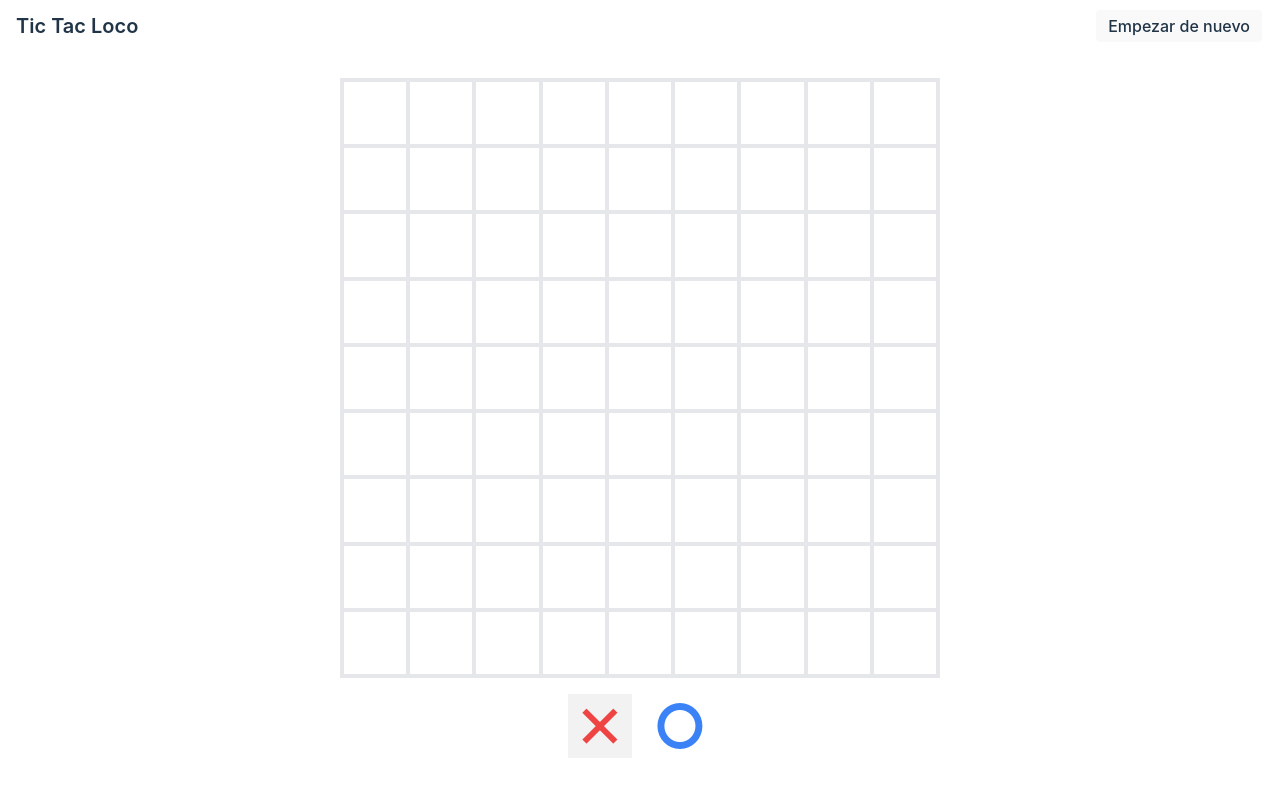
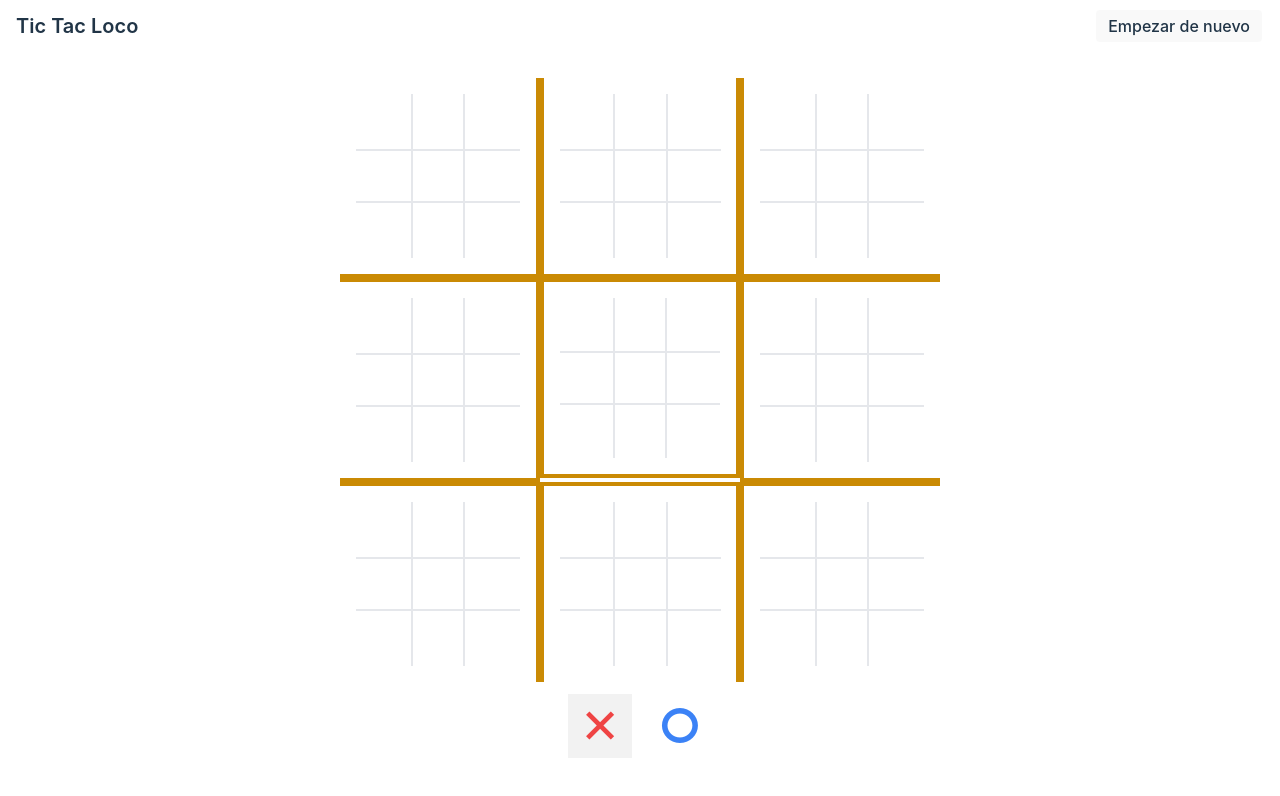
Before and after one commit to davidzz-code/Tic_tac_loco, a React (Vite) app: page / in a window 1280 px wide. Shown: the top 796 px of the page. Built offline with nearby package versions, Linux system fonts and the light colour scheme.

Commit message:
feat: Add checkWinnerMainBoard function to determine winner for the main board

```diff
--- a/src/App.jsx
+++ b/src/App.jsx
@@ -5,7 +5,7 @@ import Turns from './components/Turns'
 import Board from './components/Board'
 import confetti from 'canvas-confetti'
 import WinnerModal from './components/WinnerModal'
-import { checkWinnerSmallBoard, checkEndGame } from './board'
+import { checkWinnerSmallBoard, checkEndGame, checkWinnerMainBoard } from './board'
 
 
 function App() {
@@ -18,13 +18,12 @@ function App() {
     return turnFromStorage ? turnFromStorage : TURNS.X
   })
   const [winner, setWinner] = useState(null)
-  const winnerOpacity = winner || board.flat().every(square => square !== null) ? 'opacity-50 blur-sm' : null
-
+  const [endGameOpacity, setEndGameOpacity] = useState('')
 
   function resetGame() {
     setWinner(null)
     setTurn(prevTurn => prevTurn === TURNS.X ? TURNS.X : TURNS.O)
-    setBoard(Array(9).fill(Array(9).fill(Array(9).fill(null))))
+    setBoard(Array(9).fill(Array(9).fill(null)))
 
     window.localStorage.removeItem('board')
     window.localStorage.removeItem('turn')
@@ -51,16 +50,23 @@ function App() {
       newBoard[boardIndex] = smallBoardWinner
       setBoard(newBoard)
 
-      // confetti()
-      // setWinner(newWinner)
-    } else if(checkEndGame(newBoard[boardIndex])) {
-      setWinner(false)
+      const newWinner = checkWinnerMainBoard(newBoard)
+
+      if (newWinner) {
+        confetti()
+        setWinner(newWinner)
+        setEndGameOpacity('opacity-100 blur-none')
+      } else if (checkEndGame(newBoard)) {
+        console.log('Es un empate')
+        setEndGameOpacity('opacity-100 blur-none')
+        setWinner(false)
+      }
     }
   }
 
   return (
     <main className="w-screen h-screen flex flex-col justify-center items-center">
-      <header className={`w-full flex justify-between items-center px-4 py-2 ${winnerOpacity}`}>
+      <header className={`w-full flex justify-between items-center px-4 py-2 ${endGameOpacity}`}>
         <h2 className="text-xl font-semibold">Tic Tac Loco</h2>
         <button
           className="px-3 py-1 border-2 border-white rounded-md hover:bg-gray-800 hover:text-white transition duration-300"
@@ -70,8 +76,8 @@ function App() {
         </button>
       </header>
       <section className='w-screen h-screen flex flex-col justify-center items-center'>
-        <Board board={board} updateBoard={updateBoard} turn={turn} winnerOpacity={winnerOpacity} />
-        <Turns turn={turn} winnerOpacity={winnerOpacity} />
+        <Board board={board} updateBoard={updateBoard} turn={turn} endGameOpacity={endGameOpacity} />
+        <Turns turn={turn} endGameOpacity={endGameOpacity} />
         <WinnerModal winner={winner} resetGame={resetGame} />
     </section>
     </main>
--- a/src/board.js
+++ b/src/board.js
@@ -1,4 +1,4 @@
-import { WINNER_COMBOS } from "./constants";
+import { TURNS, WINNER_COMBOS } from "./constants";
 
 export function checkWinnerSmallBoard(boardToCheck) {
   for (const combo of WINNER_COMBOS) {
@@ -15,6 +15,29 @@ export function checkWinnerSmallBoard(boardToCheck) {
   return null
 }
 
-export function checkEndGame(newBoard) {
-  return newBoard.every(square => square !== null)
+export function checkWinnerMainBoard(boardToCheck) {
+  for (const combo of WINNER_COMBOS) {
+    const [a, b, c] = combo
+
+    const valueA = boardToCheck[a]
+    const valueB = boardToCheck[b]
+    const valueC = boardToCheck[c]
+    if (
+      valueA &&
+      !Array.isArray(valueA) &&
+      valueA === valueB &&
+      valueA === valueC
+    )
+    {
+      return valueA
+    }
+  }
+  return null
 }
+
+export function checkEndGame(boardToCheck) {
+  for (const smallBoard of boardToCheck) {
+    if (Array.isArray(smallBoard)) return false
+  }
+  return true
+}
--- a/src/components/Board.jsx
+++ b/src/components/Board.jsx
@@ -1,13 +1,28 @@
 import Square from "./Square";
 
-export default function Board({ board, updateBoard, winnerOpacity }) {
+export default function Board({ board, updateBoard, endGameOpacity }) {
+  const getSquareStyle = (index) => {
+    if (index === 4) return 'border-2 border-4ray-200'
+    if (index === 1 || index === 7) return 'border-x-2 border-gray-200'
+    if (index === 3 || index === 5) return 'border-y-2 border-gray-200'
+    return 'border-2 border-transparent'
+  }
+
+  const getBoardStyle = (index) => {
+    let borderStyle = 'border-4 border-yellow-600'
+    if (index % 3 === 0) borderStyle += ' border-l-0'
+    if (index % 3 === 2) borderStyle += ' border-r-0'
+    if (Math.floor(index / 3) === 0) borderStyle += ' border-t-0'
+    if (Math.floor(index / 3) === 2) borderStyle += ' border-b-0'
+    return borderStyle
+  };
 
   return (
     <section
-      className={`grid grid-cols-3 border-2 border-gray-200 ${winnerOpacity} mx-auto w-full max-w-[600px] aspect-square`}
-    >
+      className={`grid grid-cols-3 ${endGameOpacity} mx-auto w-full max-w-[600px] aspect-square`}
+      >
       {board.map((smallBoard, boardIndex) => (
-        <div key={boardIndex} className="grid grid-cols-3">
+        <div key={boardIndex} className={`grid grid-cols-3 ${getBoardStyle(boardIndex)} aspect-square p-4`}>
           {
             Array.isArray(smallBoard) ?
               smallBoard.map((square, squareIndex) => (
@@ -17,7 +32,7 @@ export default function Board({ board, updateBoard, winnerOpacity }) {
                   squareIndex={squareIndex}
                   updateBoard={updateBoard}
                   disableClick={false}
-                  style='hover:bg-gray-700 hover:cursor-pointer'
+                  style={`hover:bg-gray-700 hover:cursor-pointer ${getSquareStyle(squareIndex)}`}
                 >
                   {square}
                 </Square>
@@ -28,7 +43,7 @@ export default function Board({ board, updateBoard, winnerOpacity }) {
                   boardIndex={boardIndex}
                   updateBoard={updateBoard}
                   disableClick={true}
-                  style='h-full text-8xl'
+                  style='text-9xl'
                 >
                   {smallBoard}
                 </Square>
--- a/src/components/Square.jsx
+++ b/src/components/Square.jsx
@@ -15,7 +15,7 @@ export default function Square({ children, boardIndex, squareIndex, updateBoard,
   }
   return (
     <div
-      className={`${getColor(children)} font-bold aspect-square flex justify-center items-center text-6xl border-2 border-gray-200 rounded-none ${style} ${className}`}
+      className={`${getColor(children)} h-full font-bold aspect-square flex justify-center items-center text-5xl rounded-none ${style} ${className}`}
       onClick={handleClick}
     >{children}</div>
   )
--- a/src/components/Turns.jsx
+++ b/src/components/Turns.jsx
@@ -1,9 +1,9 @@
 import { TURNS } from "../constants"
 import Square from "./Square"
 
-export default function Turns({ turn, winnerOpacity }) {
+export default function Turns({ turn, endGameOpacity }) {
   return (
-    <section className={`m-4 flex justify-center items-center space-x-4 h-16 ${winnerOpacity}`}>
+    <section className={`m-4 flex justify-center items-center space-x-4 h-16 ${endGameOpacity}`}>
       <Square style="w-16 h-16 flex items-center justify-center text-5xl border-none rounded-md hover:bg-inherit" isSelected={turn === TURNS.X} turn={turn}>
         {TURNS.X}
       </Square>
```
